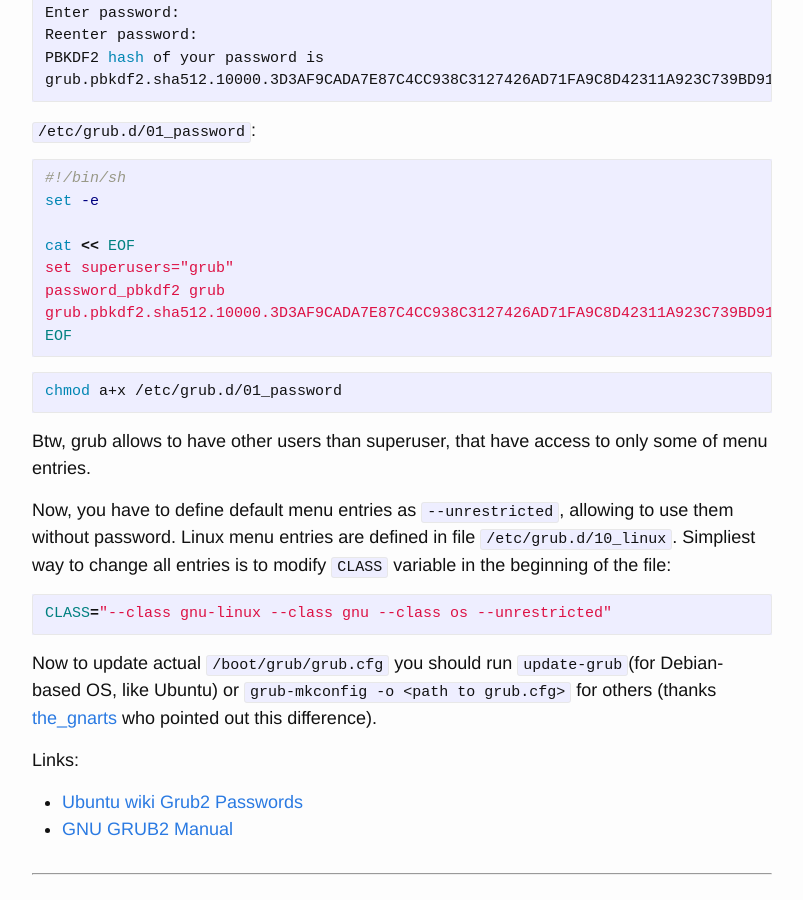
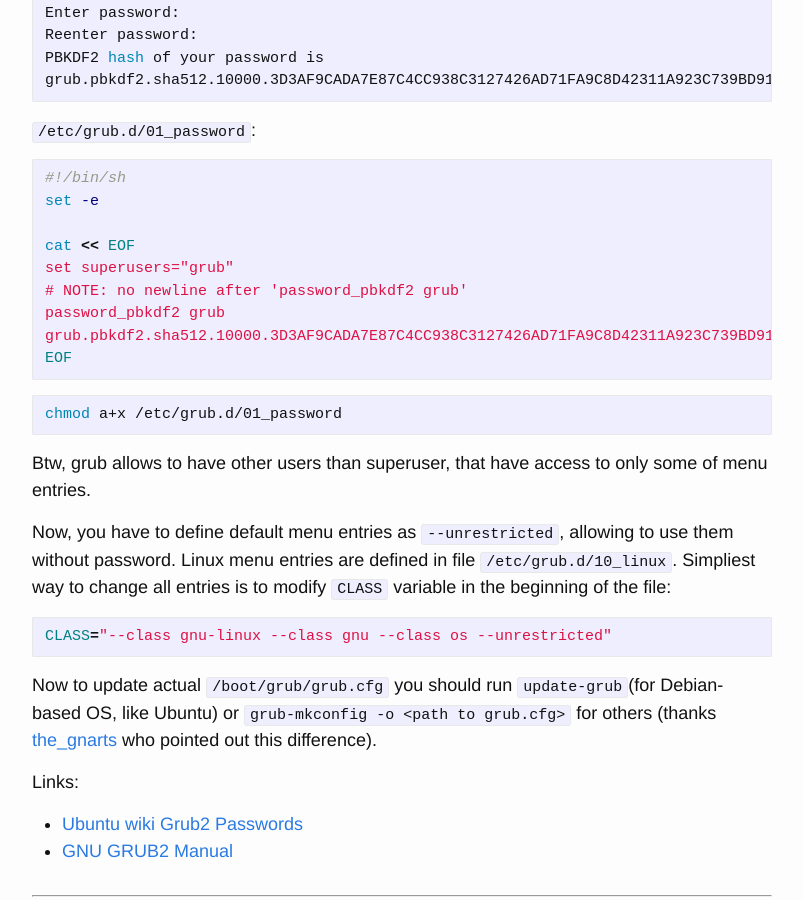
Before and after one commit to selivan/selivan.github.io, a Jekyll site: the page built from _posts/2017-12-21-grub2-password-for-all-but-default-menu-entries.md, in a window 1280 px wide and 900 px high, scrolled down 662 px. Shown: the whole window, without its empty margins (238-1041 px from the left). Built offline with Jekyll 4.4.1, drawn with Linux system fonts in a browser that asks for light colours; comment, search, counter and statistics services are not loaded.

Commit message:
Update 2017-12-21-grub2-password-for-all-but-default-menu-entries.md

````diff
--- a/_posts/2017-12-21-grub2-password-for-all-but-default-menu-entries.md
+++ b/_posts/2017-12-21-grub2-password-for-all-but-default-menu-entries.md
@@ -28,6 +28,7 @@ set -e
 
 cat << EOF
 set superusers="grub"
+# NOTE: no newline after 'password_pbkdf2 grub'
 password_pbkdf2 grub grub.pbkdf2.sha512.10000.3D3AF9CADA7E87C4CC938C3127426AD71FA9C8D42311A923C739BD91B0EFFEE4488B71505C5C306282D94F1AA84801D231CAF53D2667621D3D2D6ACC728F2F40.51225B857D268B024BC0696D8B7D04BB94A2E0C26D495324780CD84B5FB55BA4EF7A1BFF452E76052DAC5FA9B8AD92A74FB38BD873845F223167B4687F35EC0A
 EOF
 ```
````
